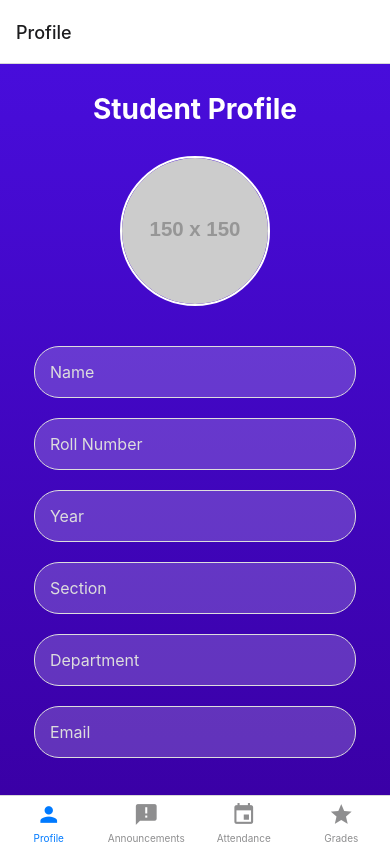
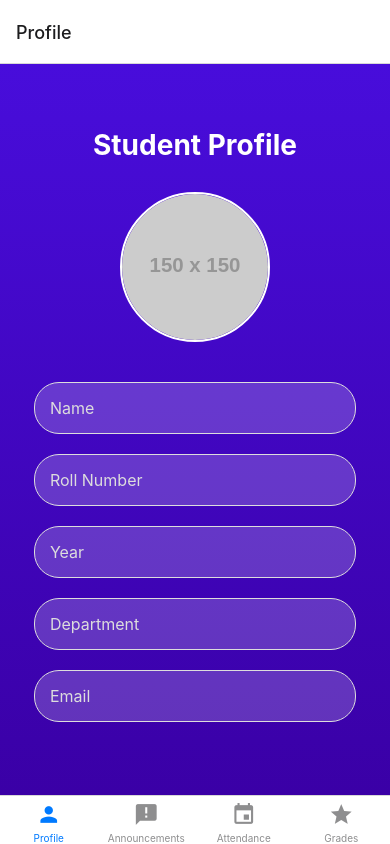
Before and after one commit to rishithar23/minorproject, a React Native app in the folder frontend/: screen /Main in a window 390 px wide. Built offline with nearby package versions, Linux system fonts and the light colour scheme.

Commit message:
Committing local changes before merge

```diff
--- a/frontend/Main.js
+++ b/frontend/Main.js
@@ -42,13 +42,13 @@ export default function Main() {
           onChangeText={setYear}
           placeholderTextColor="#ddd"
         />
-        <TextInput
+        {/* <TextInput
           style={styles.input}
           placeholder="Section"
           value={section}
           onChangeText={setSection}
           placeholderTextColor="#ddd"
-        />
+        /> */}
         <TextInput
           style={styles.input}
           placeholder="Department"
--- a/frontend/NavMain.js
+++ b/frontend/NavMain.js
@@ -31,9 +31,11 @@ export default function NavMain() {
       tabBarOptions={{
         tabBarActiveTintColor: 'black',
         tabBarInactiveTintColor: 'gray',
-        tabBarStyle: {
-          display: 'flex',
+        tabBarStyle: [
+           {
+          display: 'flex'
         },
+        null ]
       }}
     >
       <Tab.Screen name="Profile" component={Main} options={{ headerShown: true }} />
```
